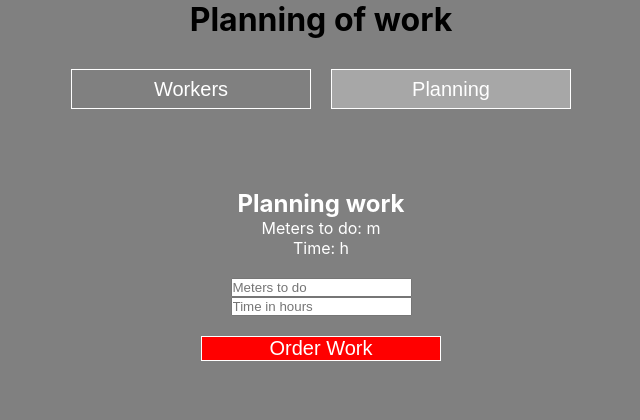
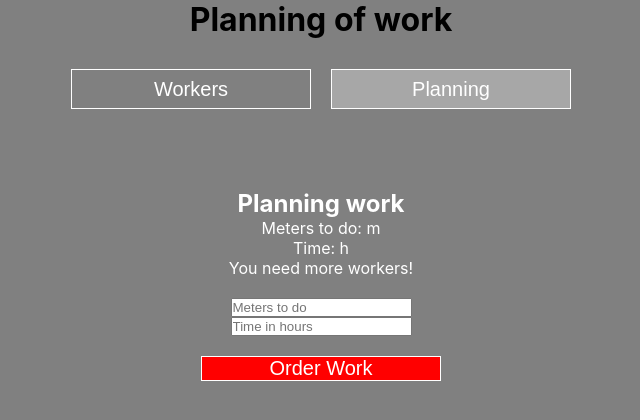
Before and after one commit to pavlinamarkova/react-app, a React (Create React App) app: page /#/ in a window 1280 px wide. Both pictures are taken after a click on the button "Planning". Shown: the top 420 px of the page, without its empty margins (319-959 px from the left). Built offline with nearby package versions, Linux system fonts and the light colour scheme.

Commit message:
addmessage

```diff
--- a/src/components/Home/index.js
+++ b/src/components/Home/index.js
@@ -45,6 +45,7 @@ export default function Home() {
     let workMeters = 0;
     let workRequirement = tempTask.meters / tempTask.time;
 
+
     for (let i = 0; i < listOfWorkers.length; i++) {
         console.log(listOfWorkers[i]);
         if (listOfWorkers[i].sex === 'M') {
@@ -53,6 +54,14 @@ export default function Home() {
         else {
             workMeters+= 0.5
         }
+    }
+
+    let infoMessage ="";
+    if (workMeters>=workRequirement){
+        infoMessage = "Order your work!";
+
+    }else {
+        infoMessage = "You need more workers!";
     }
 
     const switchTab = (e, newValue) => {
@@ -87,7 +96,7 @@ export default function Home() {
                             ))
                         }
                     </WorkersList>
-                    <WorkerForm name="employeeForm">
+                    <WorkerForm name="WorkerForm">
                         <input
                             type="text"
                             placeholder="Name and Surname"
@@ -123,6 +132,7 @@ export default function Home() {
                             <h2>Planning work</h2>
                                 <p>Meters to do: {tempTask.meters} m</p>
                                 <p>Time: {tempTask.time} h</p>
+                                <p> {infoMessage} </p>
                                 <br/>
                         </div>
                         <input
```
